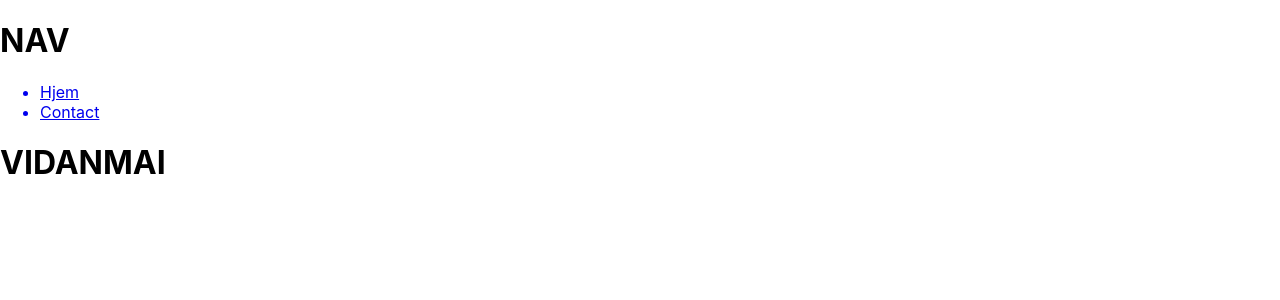
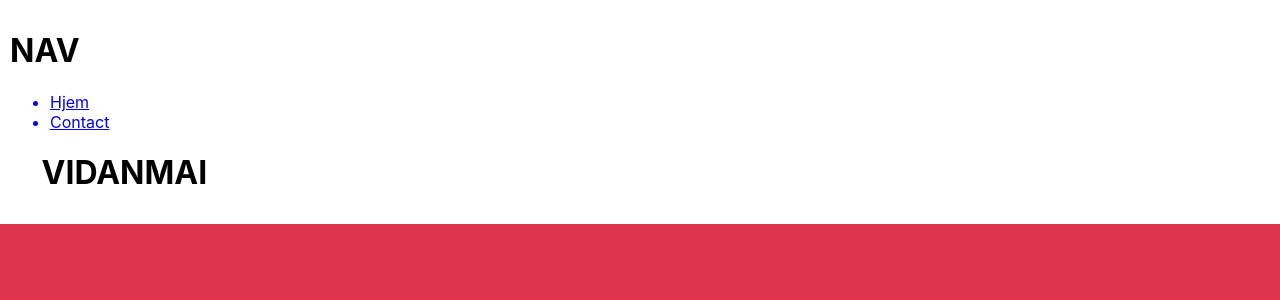
Before and after one commit to vidanmai/vidanmai, a React (Create React App) app: page / in a window 1280 px wide. Shown: the top 300 px of the page. Built offline with nearby package versions, Linux system fonts and the light colour scheme.

Commit message:
Added Error Page

```diff
--- a/src/App.css
+++ b/src/App.css
@@ -1,2 +1,20 @@
+@import url('https://fonts.googleapis.com/css2?family=Montserrat:wght@100;200;400;800&display=swap');
+
+* {
+
+}
+
+html {
+  background-color: #DE354C;
+  font-family: 'Montserrat', sans-serif;
+}
+
 .App {
+  background-color: white;
+  padding: 10px;
 }
+
+.case {
+  width: 95%;
+  margin: 0 auto;
+}
--- a/src/App.js
+++ b/src/App.js
@@ -4,6 +4,7 @@ import HomePage from './components/HomePage';
 import Nav from './components/nav/Nav';
 import Contact from './components/Contact';
 import ScrollToTop from './components/ScrollToTop';
+import ErrorPage from './components/ErrorPage';
 import "./App.css";
 
 function App() {
@@ -14,6 +15,7 @@ function App() {
         <Switch>
           <Route path="/" exact component={HomePage} />
           <Route path='/contact' exact component={Contact} />
+          <Route component={ErrorPage} />
         </Switch>
         <ScrollToTop/>
       </div>
--- /dev/null
+++ b/src/components/ErrorPage.js
@@ -0,0 +1,22 @@
+import React from 'react';
+
+class ErrorPage extends React.Component {
+    render() {
+        return (
+            <div className="case">
+                <div className="container">
+                    <h1 className="dark-grey-text">Oops</h1>
+                    <br />
+                    <span className="grey-text">
+                        <p>Sorry
+                            <br/>
+                            The page you requested cannot <b>be found</b>!</p>
+                    </span>
+                </div>
+            </div>
+
+        );
+    }
+}
+
+export default ErrorPage;
```
